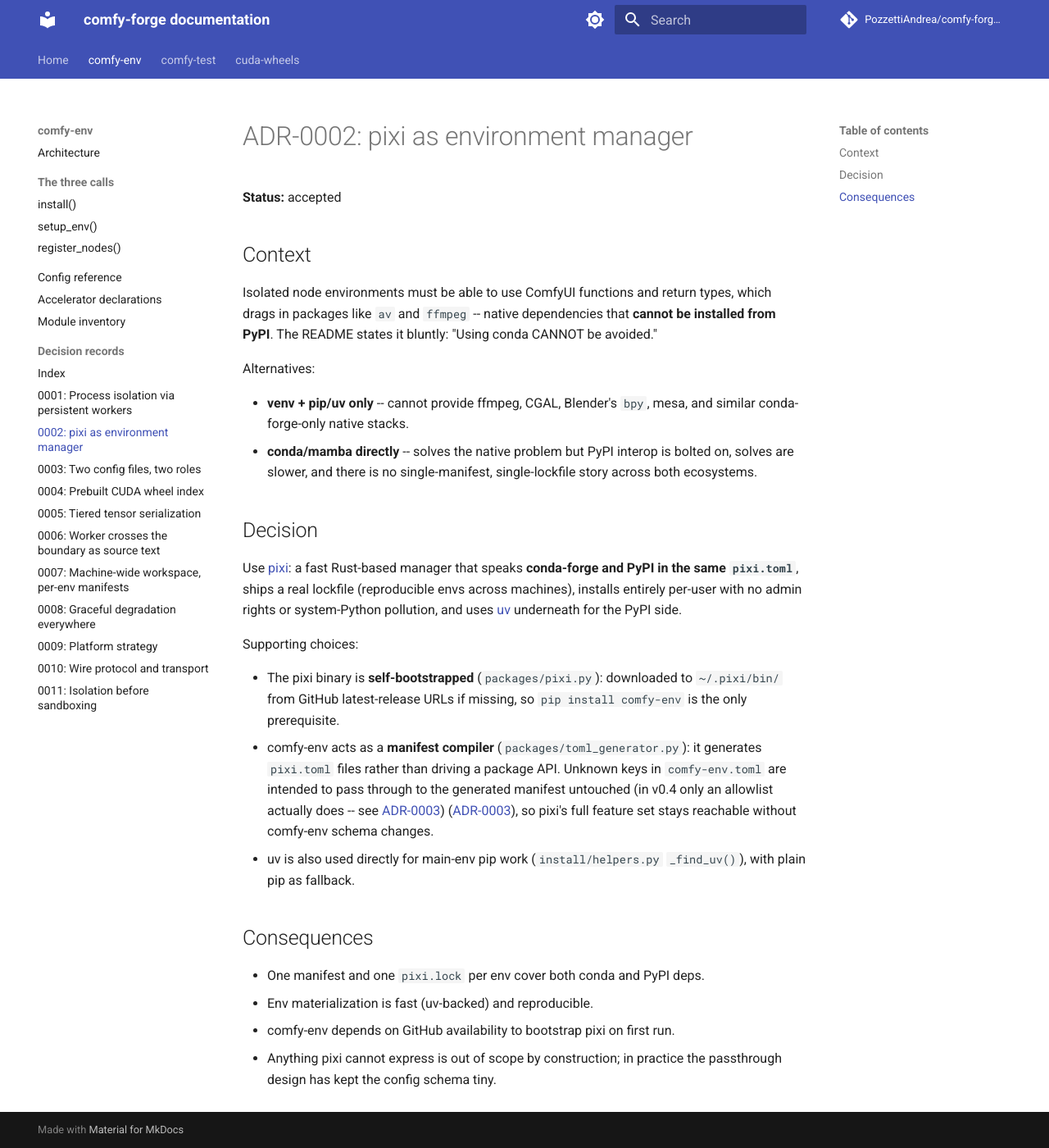
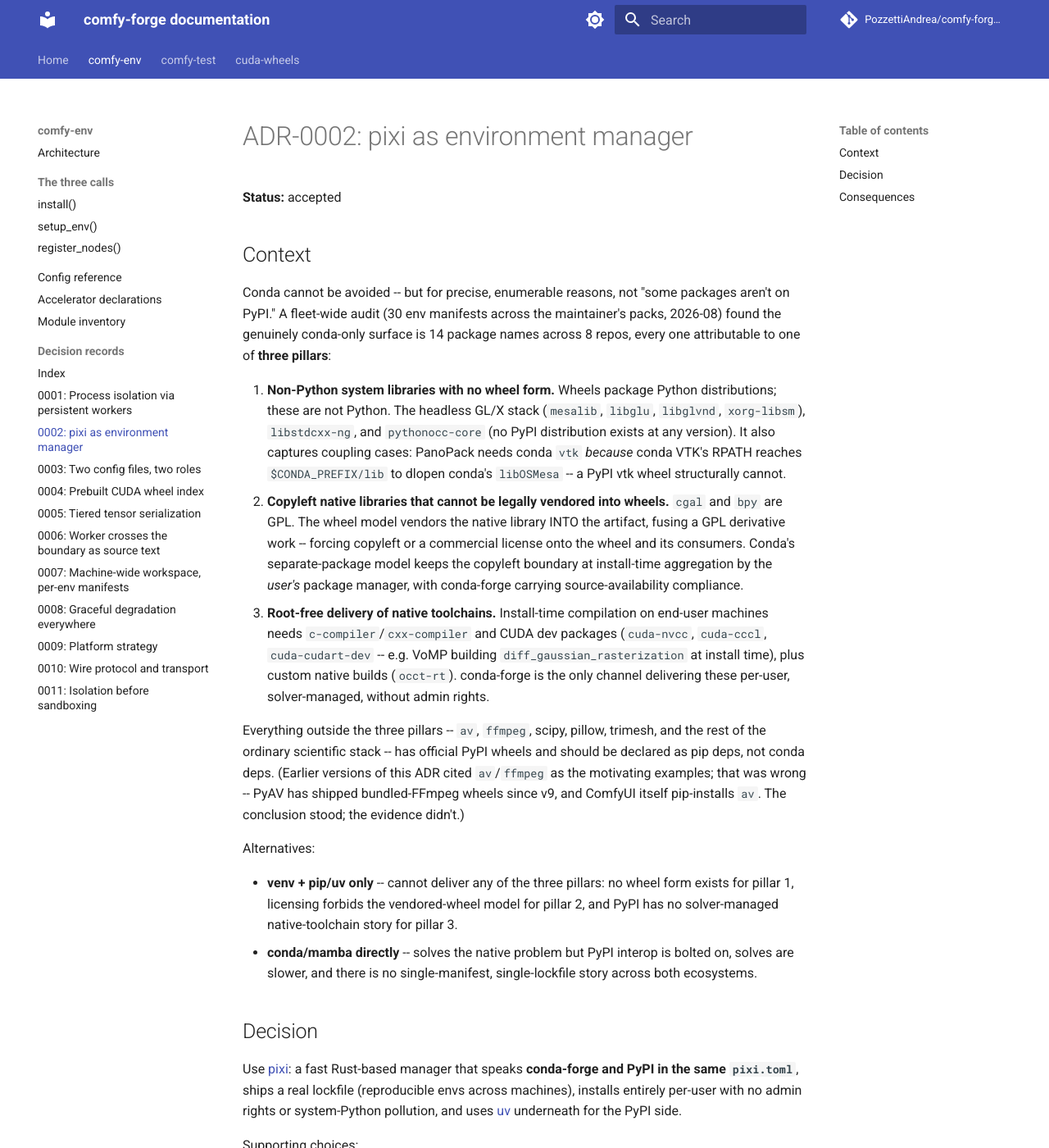
Before and after one commit to Comfy-Forge/comfy-forge-docs, an MkDocs documentation site: the page built from docs/comfy-env/adr/0002-pixi-as-environment-manager.md, in a window 1280 px wide and 1400 px high. Shown: the whole window at 82% size. Built offline with MkDocs 1.6.1 and Material for MkDocs 9.7.7, drawn with Linux system fonts in a browser that asks for light colours; comment, search, counter and statistics services are not loaded.

Commit message:
ADR-0002: three-pillar conda premise (system libs, copyleft, toolchains)
Replaces the falsified av/ffmpeg evidence with the fleet-audit-backed
argument; corrects the index page's repetition of the same claim.

```diff
--- a/docs/comfy-env/adr/0002-pixi-as-environment-manager.md
+++ b/docs/comfy-env/adr/0002-pixi-as-environment-manager.md
@@ -4,15 +4,46 @@
 
 ## Context
 
-Isolated node environments must be able to use ComfyUI functions and return
-types, which drags in packages like `av` and `ffmpeg` -- native dependencies
-that **cannot be installed from PyPI**. The README states it bluntly: "Using
-conda CANNOT be avoided."
+Conda cannot be avoided -- but for precise, enumerable reasons, not "some
+packages aren't on PyPI." A fleet-wide audit (30 env manifests across the
+maintainer's packs, 2026-08) found the genuinely conda-only surface is 14
+package names across 8 repos, every one attributable to one of **three
+pillars**:
+
+1. **Non-Python system libraries with no wheel form.** Wheels package
+   Python distributions; these are not Python. The headless GL/X stack
+   (`mesalib`, `libglu`, `libglvnd`, `xorg-libsm`), `libstdcxx-ng`, and
+   `pythonocc-core` (no PyPI distribution exists at any version). It also
+   captures coupling cases: PanoPack needs conda `vtk` *because* conda
+   VTK's RPATH reaches `$CONDA_PREFIX/lib` to dlopen conda's `libOSMesa` --
+   a PyPI vtk wheel structurally cannot.
+2. **Copyleft native libraries that cannot be legally vendored into
+   wheels.** `cgal` and `bpy` are GPL. The wheel model vendors the native
+   library INTO the artifact, fusing a GPL derivative work -- forcing
+   copyleft or a commercial license onto the wheel and its consumers.
+   Conda's separate-package model keeps the copyleft boundary at
+   install-time aggregation by the *user's* package manager, with
+   conda-forge carrying source-availability compliance.
+3. **Root-free delivery of native toolchains.** Install-time compilation on
+   end-user machines needs `c-compiler`/`cxx-compiler` and CUDA dev
+   packages (`cuda-nvcc`, `cuda-cccl`, `cuda-cudart-dev` -- e.g. VoMP
+   building `diff_gaussian_rasterization` at install time), plus custom
+   native builds (`occt-rt`). conda-forge is the only channel delivering
+   these per-user, solver-managed, without admin rights.
+
+Everything outside the three pillars -- `av`, `ffmpeg`, scipy, pillow,
+trimesh, and the rest of the ordinary scientific stack -- has official PyPI
+wheels and should be declared as pip deps, not conda deps. (Earlier versions
+of this ADR cited `av`/`ffmpeg` as the motivating examples; that was wrong
+-- PyAV has shipped bundled-FFmpeg wheels since v9, and ComfyUI itself
+pip-installs `av`. The conclusion stood; the evidence didn't.)
 
 Alternatives:
 
-- **venv + pip/uv only** -- cannot provide ffmpeg, CGAL, Blender's `bpy`,
-  mesa, and similar conda-forge-only native stacks.
+- **venv + pip/uv only** -- cannot deliver any of the three pillars: no
+  wheel form exists for pillar 1, licensing forbids the vendored-wheel
+  model for pillar 2, and PyPI has no solver-managed native-toolchain
+  story for pillar 3.
 - **conda/mamba directly** -- solves the native problem but PyPI interop is
   bolted on, solves are slower, and there is no single-manifest,
   single-lockfile story across both ecosystems.
@@ -34,8 +65,7 @@
   it generates `pixi.toml` files rather than driving a package API. Unknown
   keys in `comfy-env.toml` are intended to pass through to the generated
   manifest untouched (in v0.4 only an allowlist actually does -- see
-  [ADR-0003](0003-two-config-files-with-two-roles.md))
-  ([ADR-0003](0003-two-config-files-with-two-roles.md)), so pixi's full
+  [ADR-0003](0003-two-config-files-with-two-roles.md)), so pixi's full
   feature set stays reachable without comfy-env schema changes.
 - uv is also used directly for main-env pip work (`install/helpers.py`
   `_find_uv()`), with plain pip as fallback.
```
Also changed, not shown: docs/comfy-env/index.md (+10 -3 lines).
